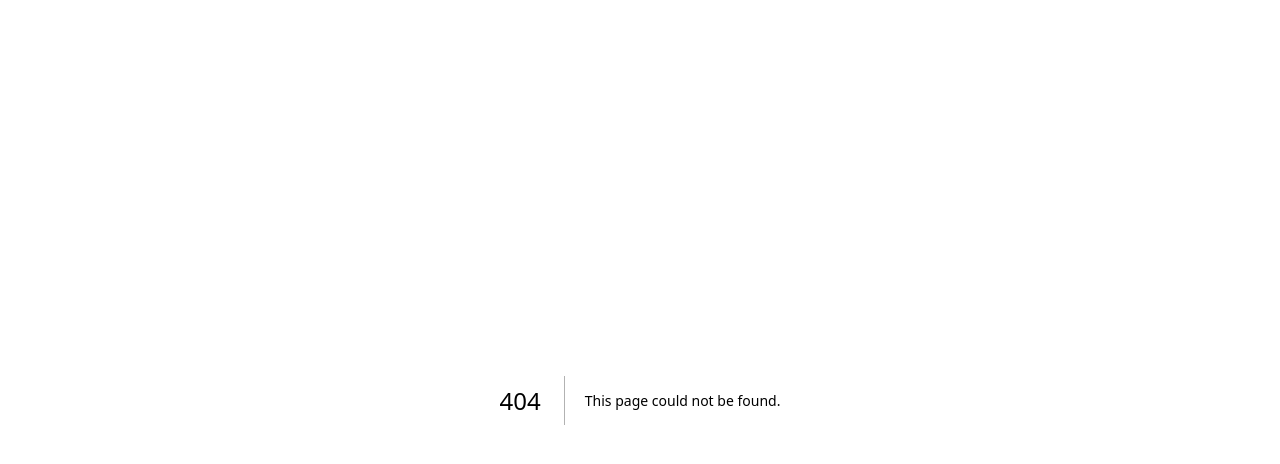
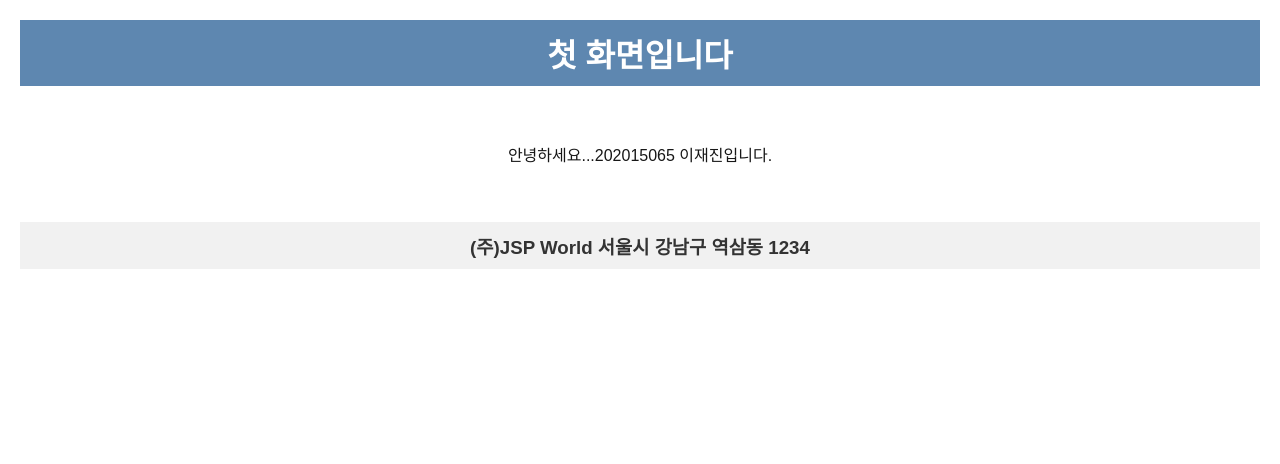
Before and after one commit to honey-moa/honey-moa-client, a Next.js app: page /jquerymobile1.html in a window 1280 px wide. Before the commit this address had no page. Shown: the top 464 px of the page. Built offline with nearby package versions, Linux system fonts and the light colour scheme.

Commit message:
test(#1):테스트

```diff
--- /dev/null
+++ b/src/app/jquerymobile1.html/Home.module.css
@@ -0,0 +1,31 @@
+/* styles/Home.module.css */
+.page {
+  padding: 20px;
+}
+
+.header {
+  background-color: #5e87b0;
+  color: white;
+  padding: 10px;
+  text-align: center;
+}
+
+.themeB {
+  background-color: #5e87b0;
+}
+
+.content {
+  padding: 20px;
+  text-align: center;
+}
+
+.footer {
+  background-color: #f1f1f1;
+  color: #333;
+  padding: 10px;
+  text-align: center;
+}
+
+.themeA {
+  background-color: #f1f1f1;
+}
--- /dev/null
+++ b/src/app/jquerymobile1.html/page.tsx
@@ -0,0 +1,33 @@
+// pages/index.tsx
+import React from 'react';
+import Head from 'next/head';
+import styles from './Home.module.css'; // CSS 모듈을 사용하여 스타일링
+
+const Home: React.FC = () => {
+  return (
+    <>
+      <Head>
+        <title>JSP World</title>
+        <meta name="viewport" content="width=device-width, initial-scale=1" />
+      </Head>
+      <div className={styles.page}>
+        <header className={`${styles.header} ${styles.themeB}`}>
+          <h1>첫 화면입니다</h1>
+        </header>
+        <section className={styles.content}>
+          <br />
+          <br />
+          안녕하세요...202015065 이재진입니다.
+          <br />
+          <br />
+          <br />
+        </section>
+        <footer className={`${styles.footer} ${styles.themeA}`}>
+          <h3>(주)JSP World 서울시 강남구 역삼동 1234</h3>
+        </footer>
+      </div>
+    </>
+  );
+};
+
+export default Home;
--- /dev/null
+++ b/src/app/jquerymobile2.html/Home.module.css
@@ -0,0 +1,38 @@
+/* styles/Home.module.css */
+.page {
+  padding: 20px;
+  min-height: 100vh;
+  display: flex;
+  flex-direction: column;
+}
+
+.header {
+  background-color: #5e87b0;
+  color: white;
+  padding: 10px;
+  text-align: center;
+}
+
+.themeB {
+  background-color: #5e87b0;
+}
+
+.content {
+  flex: 1;
+  padding: 20px;
+  text-align: center;
+}
+
+.footer {
+  background-color: #f1f1f1;
+  color: #333;
+  padding: 10px;
+  text-align: center;
+  position: fixed;
+  bottom: 0;
+  width: 100%;
+}
+
+.themeA {
+  background-color: #f1f1f1;
+}
```
Also changed, not shown: src/app/jquerymobile2.html/page.tsx (added, +33 -0 lines).
